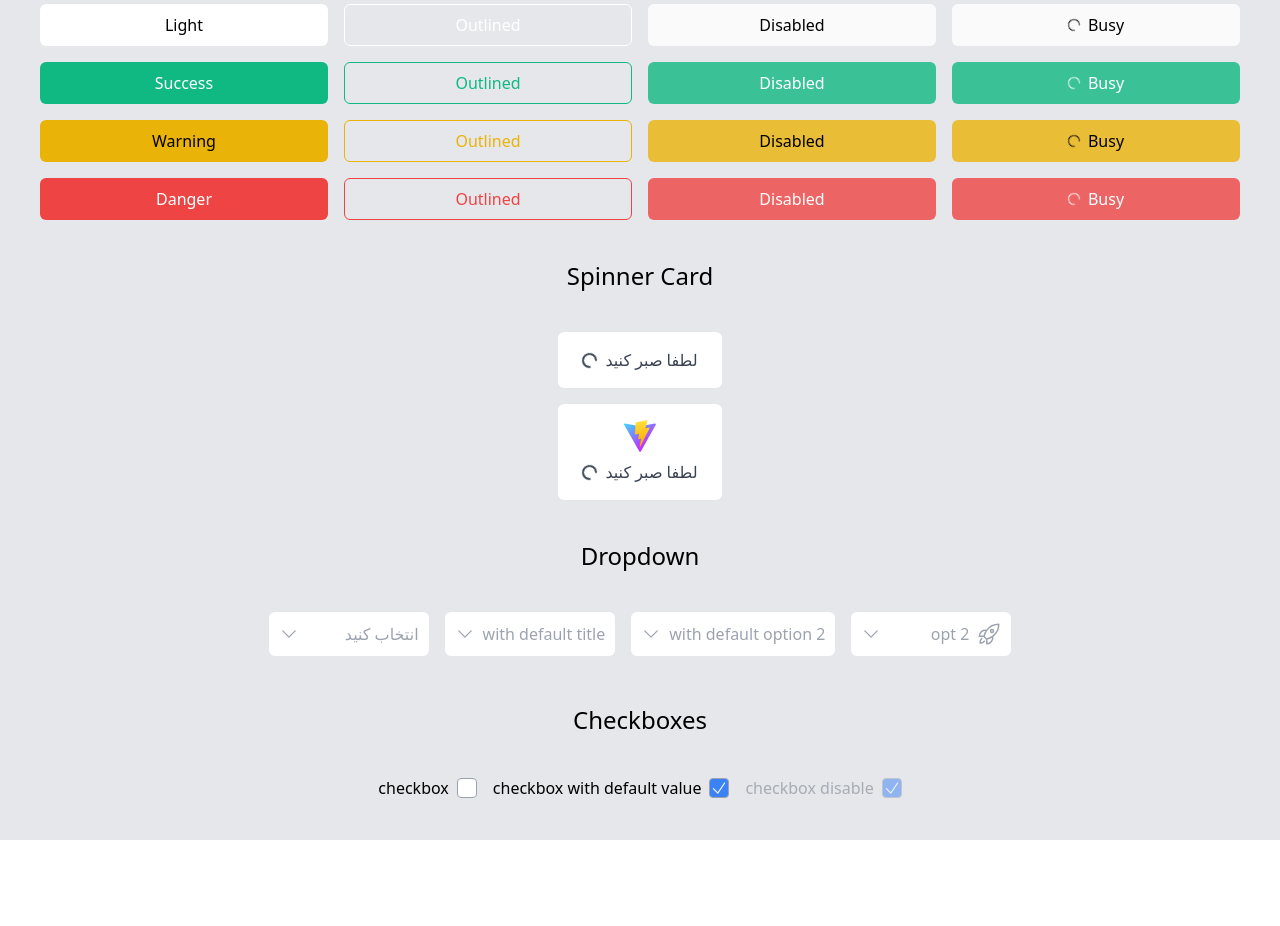
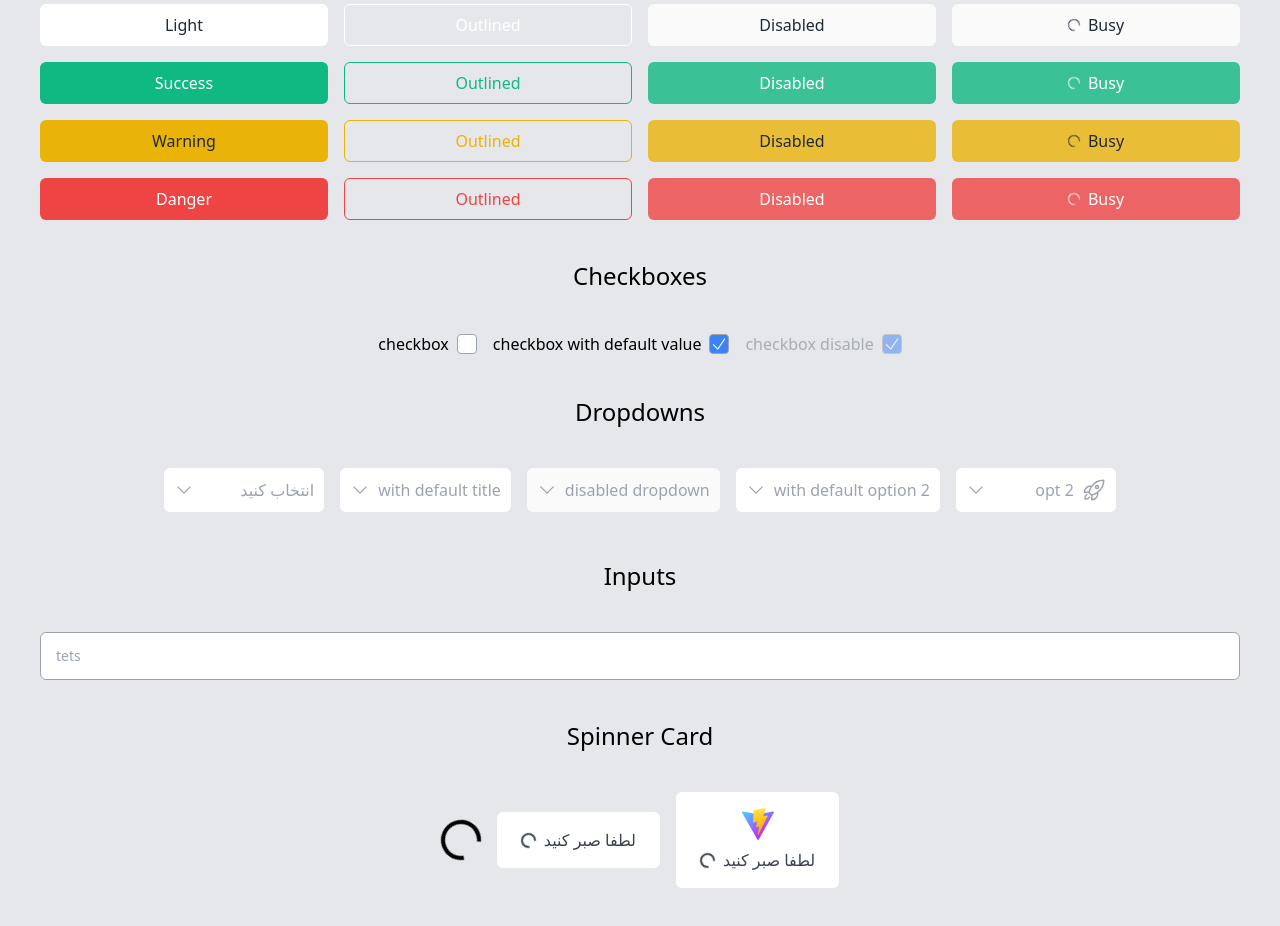
Before and after one commit to pouria-drd/drd-ui, a React (Vite) app: page / in a window 1280 px wide. Shown: the part 340-1266 px from the top of the page. Before the commit the page ends 1180 px from the top, so only its background shows below. Built offline with nearby package versions, Linux system fonts and the light colour scheme.

Commit message:
input component added

```diff
--- a/src/App.tsx
+++ b/src/App.tsx
@@ -1,5 +1,6 @@
 import Buttons from "./components/preview/Buttons";
 
+import Inputs from "./components/preview/Inputs";
 import Spinners from "./components/preview/Spinners";
 import Dropdowns from "./components/preview/Dropdowns";
 import Checkboxes from "./components/preview/Checkboxes";
@@ -12,14 +13,17 @@ function App() {
       <h1 className="text-center text-2xl">Buttons</h1>
       <Buttons />
 
+      <h1 className="text-center text-2xl">Checkboxes</h1>
+      <Checkboxes />
+
+      <h1 className="text-center text-2xl">Dropdowns</h1>
+      <Dropdowns />
+
+      <h1 className="text-center text-2xl">Inputs</h1>
+      <Inputs />
+
       <h1 className="text-center text-2xl">Spinner Card</h1>
       <Spinners />
-
-      <h1 className="text-center text-2xl">Dropdown</h1>
-      <Dropdowns />
-
-      <h1 className="text-center text-2xl">Checkboxes</h1>
-      <Checkboxes />
     </div>
   );
 }
--- a/src/components/custom-ui/button/button.css
+++ b/src/components/custom-ui/button/button.css
@@ -22,7 +22,7 @@
   }
 
   &.light {
-    @apply bg-white text-black;
+    @apply bg-white text-gray-800;
   }
 
   &.danger {
@@ -34,7 +34,7 @@
   }
 
   &.warning {
-    @apply bg-yellow-500 text-black;
+    @apply bg-yellow-500 text-gray-800;
   }
 
   &.outlined-primary {
@@ -59,7 +59,7 @@
 
   &.outlined-light {
     @apply border border-white text-white
-    hover:bg-white hover:text-black hover:brightness-100;
+    hover:bg-white hover:text-gray-800 hover:brightness-100;
   }
 
   &.outlined-danger {
@@ -74,6 +74,6 @@
 
   &.outlined-warning {
     @apply border border-yellow-500 text-yellow-500
-    hover:bg-yellow-500 hover:text-black hover:brightness-100;
+    hover:bg-yellow-500 hover:text-gray-800 hover:brightness-100;
   }
 }
--- a/src/components/custom-ui/dropdown/Dropdown.tsx
+++ b/src/components/custom-ui/dropdown/Dropdown.tsx
@@ -6,8 +6,9 @@ import ArrowDownIcon from "./icons/ArrowDownIcon";
 
 interface DropdownProps {
   title?: string;
+  children: ReactNode[];
+  disabled?: boolean;
   defaultOption?: number;
-  children: ReactNode[];
   onSelectOption?: (option: ReactNode) => void;
 }
 
@@ -18,10 +19,12 @@ const Dropdown = (dropdownProps: DropdownProps) => {
   const [selectedOption, setSelectedOption] = useState<any>(null);
 
   const handleDropdownClick = () => {
+    if (dropdownProps.disabled) return;
     setIsOpen(!isOpen);
   };
 
   const handleOptionClick = (option: any) => {
+    if (dropdownProps.disabled) return;
     setSelectedOption(option);
     setIsOpen(false);
     dropdownProps.onSelectOption?.(option);
@@ -39,9 +42,13 @@ const Dropdown = (dropdownProps: DropdownProps) => {
     <div className="flex flex-col items-center justify-center gap-2 min-w-40">
       <div
         onClick={handleDropdownClick}
-        className="bg-white text-gray-400 cursor-pointer
+        className={`bg-white text-gray-400
         flex items-center justify-between gap-2 w-full
-        rounded-md p-2.5"
+        rounded-md p-2.5 ${
+          dropdownProps.disabled
+            ? "bg-opacity-80 cursor-not-allowed"
+            : " bg-opacity-100 cursor-pointer"
+        }`}
       >
         <span className={`${isOpen ? "rotate-180" : ""} transition-all`}>
           <ArrowDownIcon />
--- a/src/components/custom-ui/index.ts
+++ b/src/components/custom-ui/index.ts
@@ -2,7 +2,6 @@ export { default as Input } from "./input/Input";
 export { default as Button } from "./button/Button";
 export { default as Spinner } from "./spinner/Spinner";
 export { default as Checkbox } from "./checkbox/Checkbox";
-export { default as RadioButton } from "./radio-btn/RadioButton";
 
 export { default as Dropdown } from "./dropdown/Dropdown";
 export { default as DropdownOption } from "./dropdown/DropdownOption";
--- a/src/components/custom-ui/input/Input.tsx
+++ b/src/components/custom-ui/input/Input.tsx
@@ -1,5 +1,103 @@
-const Input = () => {
-  return <div>Input</div>;
+import { useId, useState, ChangeEvent } from "react";
+
+interface InputProps {
+  placeHolder: string;
+
+  value?: string;
+  required?: boolean;
+  maxLength?: number;
+  minLength?: number;
+  type?: React.InputHTMLAttributes<HTMLInputElement>["type"];
+
+  className?: string;
+  errorMessage?: string; // Error message to display
+
+  getID?: (id: string) => void;
+  onChange?: (value: string) => void;
+}
+
+const Input = (inputProps: InputProps) => {
+  const uniqueId = `Input${useId()}`;
+  const [isFocused, setIsFocused] = useState<boolean>(false);
+
+  const handleChange = (e: ChangeEvent<HTMLInputElement>) => {
+    inputProps.onChange?.(e.target.value);
+  };
+
+  return (
+    <div className="relative r2l w-full h-12">
+      <input
+        id={uniqueId}
+        type={inputProps.type}
+        maxLength={inputProps.maxLength}
+        minLength={inputProps.minLength}
+        value={inputProps.value}
+        required={true}
+        className={`transition-all outline-none peer focus:ring-0
+
+            bg-white
+            text-gray-800
+
+            border
+            hover:border-blue-500
+
+            ${
+              isFocused && inputProps.errorMessage
+                ? "focus:border-red-500"
+                : "focus:border-blue-500"
+            }
+
+            border-gray-400
+
+            rounded-md px-2.5 pb-2 pt-4 w-full h-full r2l ${
+              inputProps.className
+            }`}
+        placeholder=" "
+        onChange={handleChange}
+        onFocus={() => setIsFocused(true)}
+        onBlur={() => setIsFocused(false)}
+      />
+
+      <label
+        htmlFor={uniqueId}
+        className={`absolute transition-all duration-200 w-fit
+
+                bg-gradient-to-b from-transparent from-55% to-45%
+                to-transparent
+
+                text-gray-400
+
+                ${
+                  isFocused && inputProps.errorMessage
+                    ? "peer-focus:text-red-500"
+                    : "peer-focus:text-blue-500"
+                }
+
+                text-sm
+                peer-focus:text-xs
+                peer-valid:text-xs
+
+                transform -translate-y-1/2
+                top-3 right-3 px-2
+
+                peer-focus:px-2
+                peer-focus:top-3
+
+                peer-placeholder-shown:top-1/2
+                peer-placeholder-shown:-translate-y-1/2
+
+                rtl:peer-focus:translate-x-1/4 rtl:peer-focus:left-10 start-2`}
+      >
+        {inputProps.placeHolder}
+      </label>
+
+      {/* Error message */}
+      {isFocused && inputProps.errorMessage && (
+        <p className="text-red-500 text-xs mt-1 ml-2">
+          {inputProps.errorMessage}
+        </p>
+      )}
+    </div>
+  );
 };
-
 export default Input;
--- a/src/components/custom-ui/radio-btn/RadioButton.tsx
+++ /dev/null
@@ -1,5 +0,0 @@
-const RadioButton = () => {
-  return <div>RadioButton</div>;
-};
-
-export default RadioButton;
--- a/src/components/preview/Buttons.tsx
+++ b/src/components/preview/Buttons.tsx
@@ -2,8 +2,8 @@ import { Button } from "../custom-ui";
 
 const Buttons = () => {
   const handleBtnClick = () => {
+    console.log("Button Clicked");
     alert("Button Clicked");
-    console.log("Button Clicked");
   };
 
   return (
--- a/src/components/preview/Checkboxes.tsx
+++ b/src/components/preview/Checkboxes.tsx
@@ -1,9 +1,10 @@
+import BaseCard from "./BaseCard";
 import { Checkbox } from "../custom-ui";
-import BaseCard from "./BaseCard";
 
 const Checkboxes = () => {
   const handleCheckbox = (value: boolean) => {
     console.log(value);
+    alert(`Checkbox Clicked: value ${value}`);
   };
 
   return (
--- a/src/components/preview/Dropdowns.tsx
+++ b/src/components/preview/Dropdowns.tsx
@@ -6,6 +6,7 @@ import RocketIcon from "../icons/RocketIcon";
 const Dropdowns = () => {
   const onSelectOption = (opt: any) => {
     console.log(opt.props);
+    alert(`Dropdown Clicked`);
   };
 
   return (
@@ -18,6 +19,15 @@ const Dropdowns = () => {
       <Dropdown
         onSelectOption={(opt) => onSelectOption(opt)}
         title="with default title"
+      >
+        <p>option 1</p>
+        <p>option 2</p>
+      </Dropdown>
+
+      <Dropdown
+        title="disabled dropdown"
+        disabled={true}
+        onSelectOption={(opt) => onSelectOption(opt)}
       >
         <p>option 1</p>
         <p>option 2</p>
--- /dev/null
+++ b/src/components/preview/Inputs.tsx
@@ -0,0 +1,16 @@
+import BaseCard from "./BaseCard";
+import { Input } from "../custom-ui";
+
+const Inputs = () => {
+  const handleInput = (value: string) => {
+    console.log(value);
+  };
+
+  return (
+    <BaseCard className="!flex-row">
+      <Input placeHolder="tets" onChange={handleInput} />
+    </BaseCard>
+  );
+};
+
+export default Inputs;
--- a/src/components/preview/Spinners.tsx
+++ b/src/components/preview/Spinners.tsx
@@ -1,10 +1,12 @@
 import BaseCard from "./BaseCard";
 import ViteIcon from "../icons/ViteIcon";
 import SpinnerCard from "../custom-ui/spinner/SpinnerCard";
+import { Spinner } from "../custom-ui";
 
 const Spinners = () => {
   return (
-    <BaseCard>
+    <BaseCard className="!flex-row">
+      <Spinner />
       <SpinnerCard />
       <SpinnerCard logo={<ViteIcon />} />
     </BaseCard>
```
